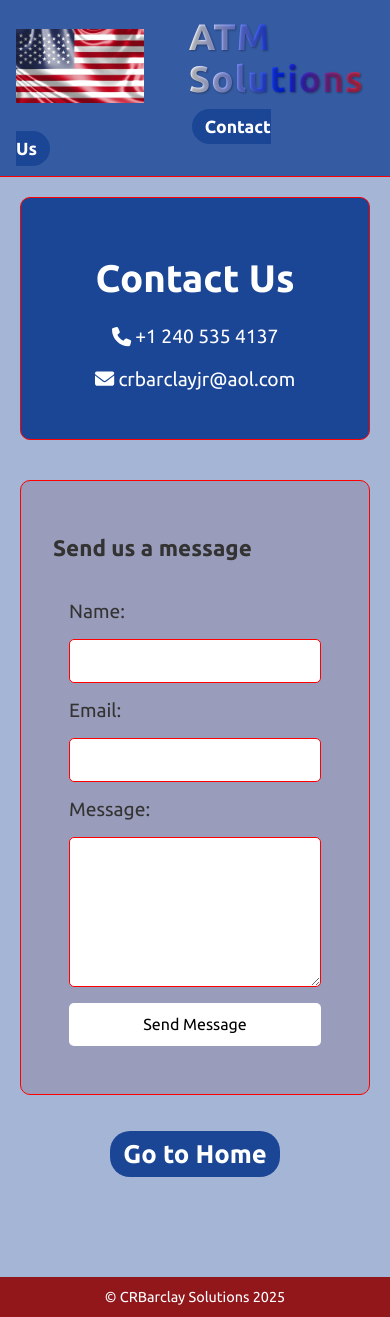
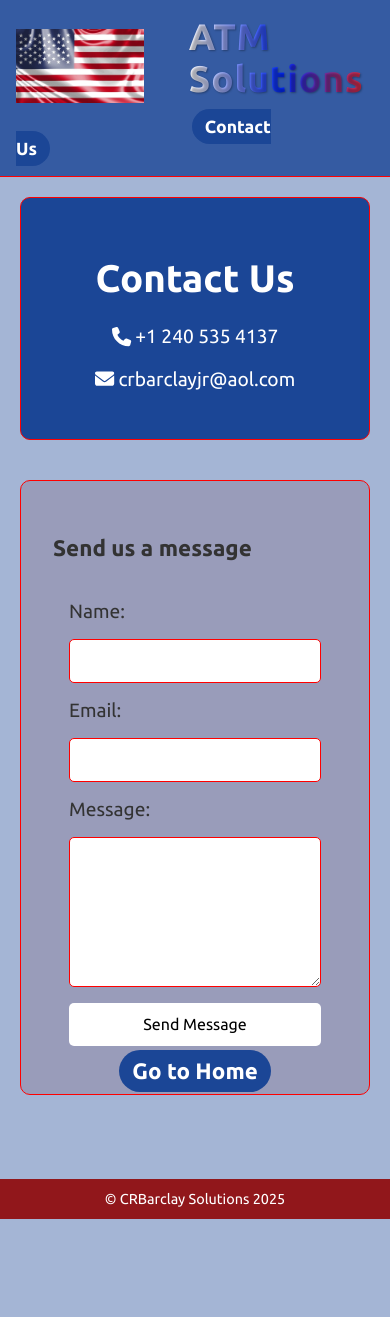
Before and after one commit to ShaynaMBarclay/CRBarclay, a React (Vite) app: page /contact in a window 390 px wide. After the commit the page ends 1219 px from the top, so only its background shows below. Built offline with nearby package versions, Linux system fonts and the light colour scheme; a web font is replaced by a local one.

Commit message:
fixed styles

```diff
--- a/src/pages/Contact.jsx
+++ b/src/pages/Contact.jsx
@@ -36,7 +36,7 @@ function Contact() {
       });
   };
 
-  const handleRedirect = () => {
+    const handleRedirect = () => {
     navigate("/");
   };
 
--- a/src/styles/Contact.css
+++ b/src/styles/Contact.css
@@ -29,7 +29,7 @@
     flex: 1;
     background-color:  #999cba;;
     padding: 2.4rem;
-
+    position: relative;
     box-shadow: 2px 2px 10px rgba(0, 0, 0, 0.1);
     border: 1.8px solid red;
     border-radius: 10px;
@@ -81,16 +81,17 @@
     font-weight: bold;
   }
   .go-home-button {
+    position: absolute;
+    bottom: -0.2px;
     background-color: #1b4696;
     color: white;
-    margin-left: 5rem;
-    padding: 0.5rem 0.8rem;
-    border-radius: 20px;
+    padding: 0.8rem 0.9rem;
+    border-radius: 30px;
     font-family: "Ubuntu", sans-serif;
-    font-size: 1.6rem;
+    font-size: 1.8rem;
     font-weight: bold;
     text-decoration: none;
-    margin: 1rem 0;
+    margin: 3rem 13rem 0;
   }
 
   /* Mobile version */
@@ -175,11 +176,12 @@
     color: white;
     margin-left: 5rem;
     padding: 0.5rem 0.8rem;
-    border-radius: 20px;
+    border-radius: 30px;
     font-family: "Ubuntu", sans-serif;
-    font-size: 1.6rem;
+    font-size: 1.4rem;
     font-weight: bold;
     text-decoration: none;
     margin: 1rem 0;
-    }
+    bottom: -16.5rem
   }
+  }
```
